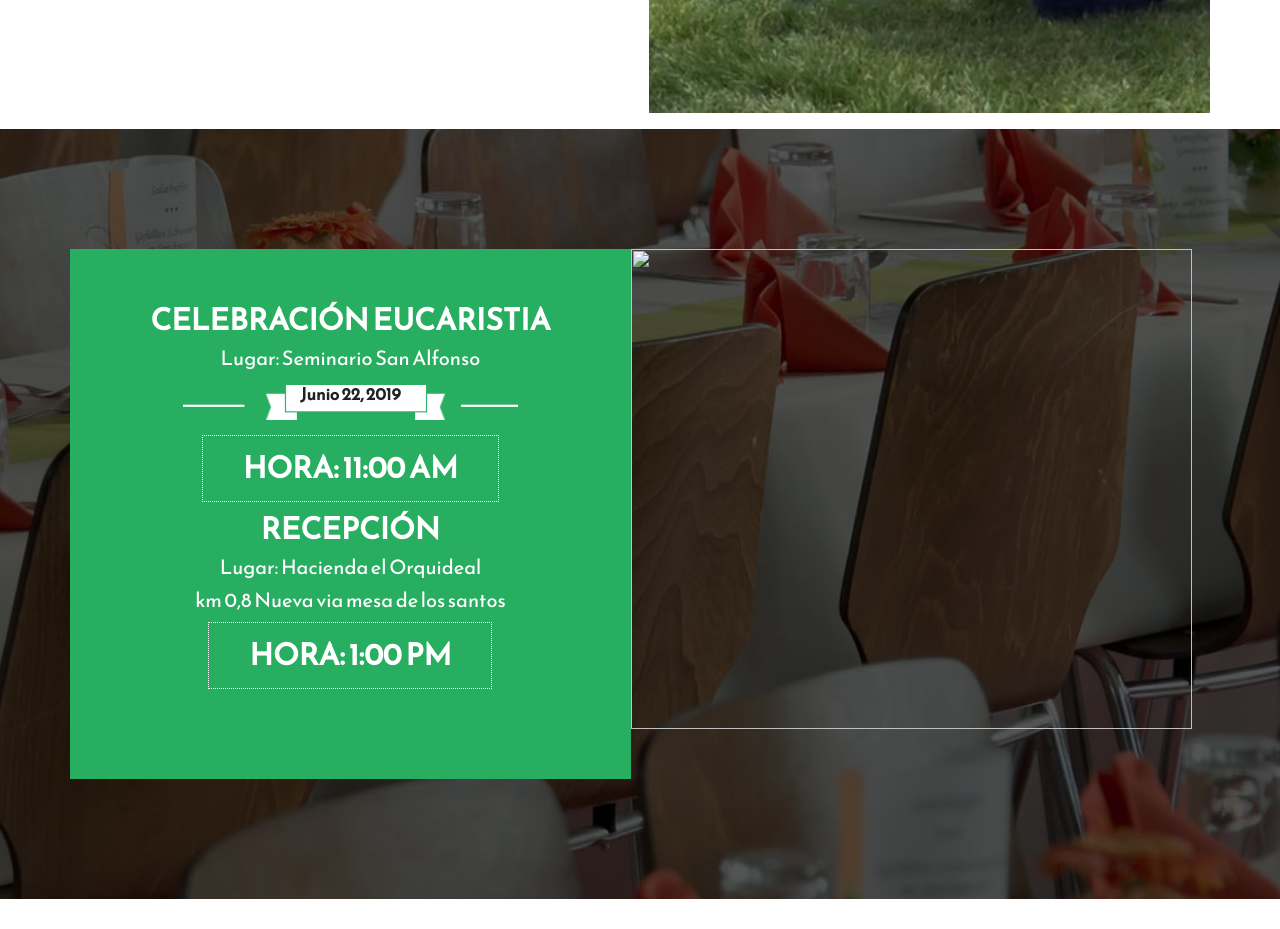
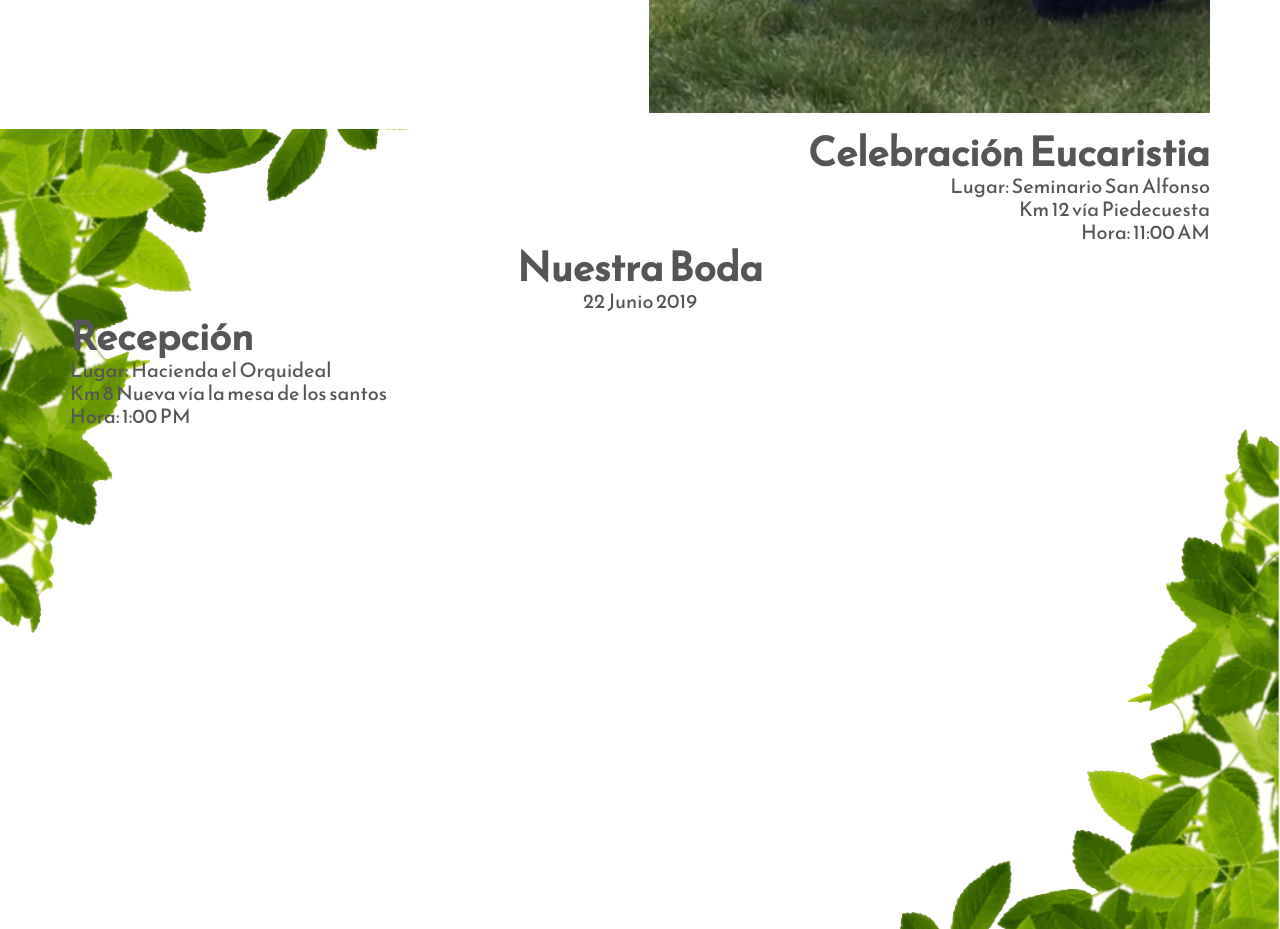
Before and after one commit to Warlock-developer/our-wedding, a plain HTML site: page index.html in a window 1280 px wide. Shown: the part 2280-3209 px from the top of the page. Before the commit the page ends 3179 px from the top, so only its background shows below. Drawn offline with nearby package versions, Linux system fonts and the light colour scheme.

Commit message:
event program section

```diff
--- a/index.html
+++ b/index.html
@@ -76,24 +76,32 @@
                 </div>
             </div>
         </section>
-
         <section class="program-section-area">
             <div class="row">
-                <div class="col span-1-of-2 acurate text-center">
-                    <div class="program-details">
+                <div class="col span-2-of-2 acurate text-right">
+                    <div class="program-one-details">
                         <h3>Celebración Eucaristia</h3>
                         <p>Lugar: Seminario San Alfonso</p>
-                        <span>Junio 22, 2019</span>
-                        <h4>Hora: 11:00 am</h4>
-                        <h3>Recepción</h3>
-                        <p style="margin-bottom: 10px;">Lugar: Hacienda el Orquideal</p>
-                        <p style="margin-bottom: 10px;">km 0,8 Nueva via mesa de los santos</p>
-                        <h4>Hora: 1:00 pm</h4>
+                        <p>Km 12 vía Piedecuesta</p>
+                        <p>Hora: 11:00 AM</p>
                     </div>
                 </div>
-                <div class="col span-1-of-2 acurate">
-                    <div class="program-feature-image ">
-                        <img src="./resources/img/indications.png" >
+            </div>
+            <div class="row">
+                <div class="col span-2-of-2 acurate text-center">
+                    <div class="program-one-details">
+                        <h3>Nuestra Boda</h3>
+                        <p>22 Junio 2019</p>
+                    </div>
+                </div>
+            </div>
+            <div class="row">
+                <div class="col span-2-of-2 acurate text-left">
+                    <div class="program-one-details">
+                        <h3>Recepción</h3>
+                        <p>Lugar: Hacienda el Orquideal</p>
+                        <p>Km 8 Nueva vía la mesa de los santos</p>
+                        <p>Hora: 1:00 PM</p>
                     </div>
                 </div>
             </div>
--- a/resources/css/queries.css
+++ b/resources/css/queries.css
@@ -90,4 +90,7 @@
     .content h3 { color: #222222; }
     .content p { font-size: 15px; padding: 0 5%; }
     .our-story-picture { padding:  0 5%; }
+    .program-section-area {
+        height: 37vh;
+    }
 }
--- a/resources/css/style.css
+++ b/resources/css/style.css
@@ -28,6 +28,14 @@ html {
 
 .text-center {
     text-align: center;
+}
+
+.text-right {
+    text-align: right;
+}
+
+.text-left {
+    text-align: left;
 }
 
 .acurate {
@@ -256,10 +264,14 @@ header {
 /* PROGRAM SECTION AREA */
 /* ---------------------------------------------------- */
 .program-section-area {
-    padding: 120px 0;
-    background: url(img/program-bg.jpg) no-repeat;
+    background: url(img/program-bg2.png) no-repeat;
     background-size: cover;
     background-position: center center;
+    height: 100vh;
+}
+
+.program-one-details h3 {
+    font-size: 200%;
 }
 
 .program-section-area .owl-wrapper .owl-item {
```
Also changed, not shown: resources/css/img/date-persons.jpeg (deleted), resources/css/img/program-bg.png (added), resources/css/img/program-bg2.png (added), 4 other files.
